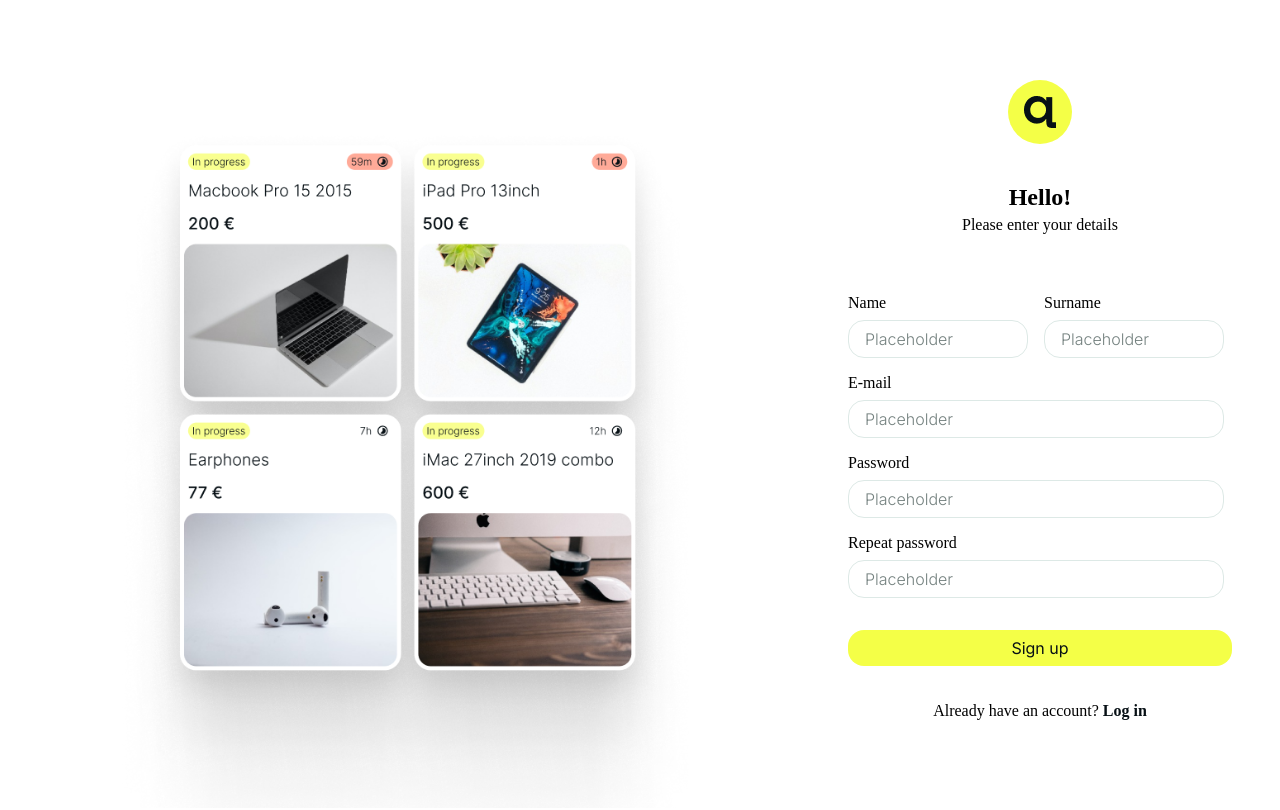
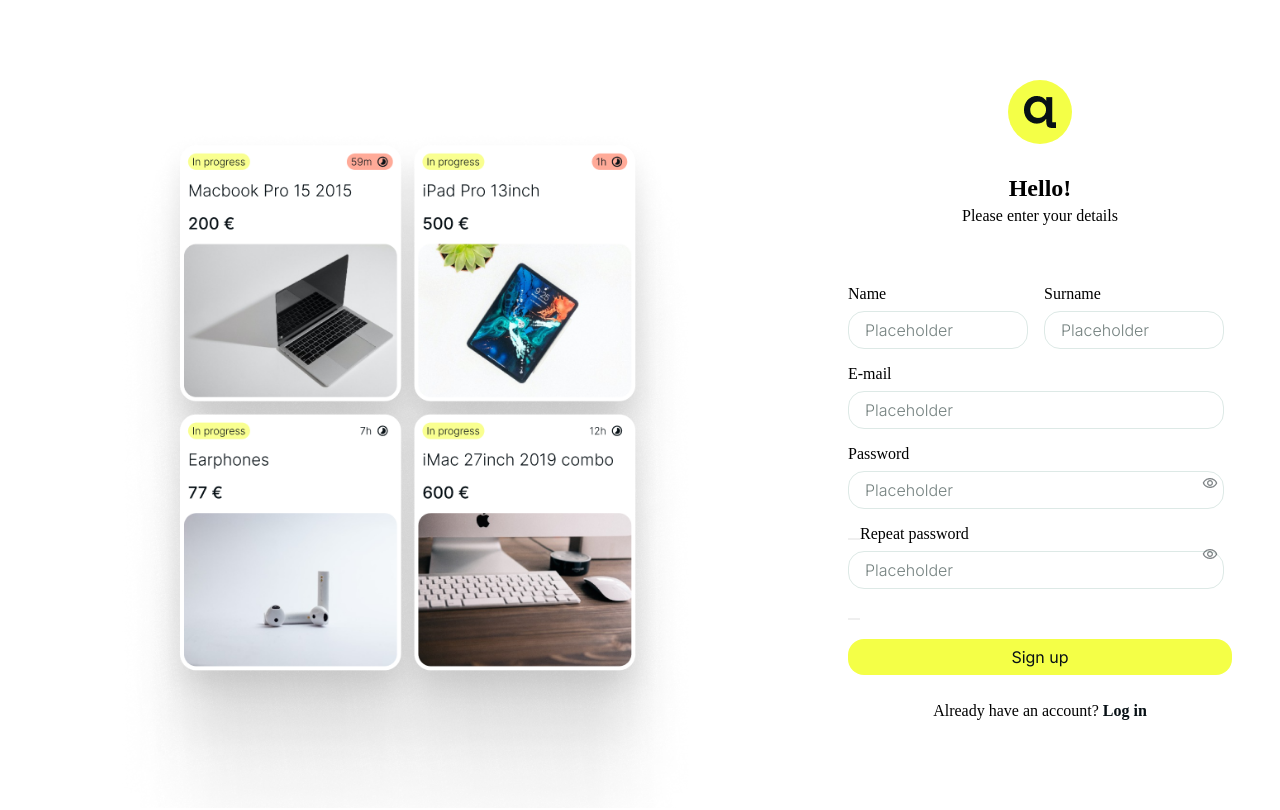
Before and after one commit to amadejaop/01-project-auctionbay-frontend-react, a React (Create React App) app: page /signup in a window 1280 px wide. Shown: the top 810 px of the page. Built offline with nearby package versions, Linux system fonts and the light colour scheme; the HTML template or start-up script is replaced by a standard one.

Commit message:
Add eye icon and a function to show/hide password

```diff
--- a/src/assets/styles/Signup.css
+++ b/src/assets/styles/Signup.css
@@ -1,3 +1,39 @@
+input[type="text"],
+input[type="email"],
+input[type="password"] {
+    margin-bottom: 16px;
+    margin-top: 8px;
+}
+
+input[type="password"] {
+    position: relative;
+}
+
+input::-webkit-input-placeholder {
+    color: #74817F;
+    opacity: 1;
+}
+
+input::-moz-placeholder {
+    color: #74817F;
+    opacity: 1;
+}
+
+input:-ms-input-placeholder {
+    color: #74817F;
+    opacity: 1;
+}
+
+input::-ms-input-placeholder {
+    color: #74817F;
+    opacity: 1;
+}
+
+input::placeholder {
+    color: #74817F;
+    opacity: 1;
+}
+
 .container {
     -ms-flex-align: stretch;
     -ms-flex-direction: row;
@@ -12,6 +48,24 @@
     display: flex;
     flex-direction: row;
     justify-content: space-between;
+}
+
+.empty-btn {
+    border: none;
+
+}
+
+.side-text {
+    -ms-flex-align: center;
+    -ms-flex-direction: column;
+    -webkit-box-align: center;
+    -webkit-box-direction: normal;
+    -webkit-box-orient: vertical;
+    align-items: center;
+    display: -ms-flexbox;
+    display: -webkit-box;
+    display: flex;
+    flex-direction: column;
 }
 
 .signup {
@@ -42,27 +96,6 @@
     padding: 64px 32px;
 }
 
-.side-text {
-    -ms-flex-align: center;
-    -ms-flex-direction: column;
-    -webkit-box-align: center;
-    -webkit-box-direction: normal;
-    -webkit-box-orient: vertical;
-    align-items: center;
-    display: -ms-flexbox;
-    display: -webkit-box;
-    display: flex;
-    flex-direction: column;
-}
-
-.twocol-form {
-    -ms-grid-columns: 1fr 8px 1fr;
-    display: -ms-grid;
-    display: grid;
-    gap: 8px;
-    grid-template-columns: 1fr 1fr;
-}
-
 .signup-input {
     -webkit-box-sizing: border-box;
     border-radius: 16px;
@@ -82,36 +115,12 @@
     margin-top: -15px;
 }
 
-input[type="text"],
-input[type="email"],
-input[type="password"] {
-    margin-bottom: 16px;
-    margin-top: 8px;
-}
-
-input::-webkit-input-placeholder {
-    color: #74817F;
-    opacity: 1;
-}
-
-input::-moz-placeholder {
-    color: #74817F;
-    opacity: 1;
-}
-
-input:-ms-input-placeholder {
-    color: #74817F;
-    opacity: 1;
-}
-
-input::-ms-input-placeholder {
-    color: #74817F;
-    opacity: 1;
-}
-
-input::placeholder {
-    color: #74817F;
-    opacity: 1;
+.twocol-form {
+    -ms-grid-columns: 1fr 8px 1fr;
+    display: -ms-grid;
+    display: grid;
+    gap: 8px;
+    grid-template-columns: 1fr 1fr;
 }
 
 .yellow-submit-btn {
@@ -131,3 +140,27 @@
     background-color: #D0DB33;
 	cursor: pointer;
 }
+
+#signup-pw-icon,
+#signup-repeat-pw-icon {
+    position: absolute;
+}
+
+#signup-pw-icon:hover,
+#signup-repeat-pw-icon:hover {
+    cursor: pointer;
+}
+
+#signup-pw-icon {
+    right: 62px;
+    top: 59.4%;
+    opacity: 0.5;
+    z-index: 99;
+}
+
+#signup-repeat-pw-icon {
+    right: 62px;
+    top: 68.2%;
+    opacity: 0.5;
+    z-index: 99;
+}
--- a/src/pages/Signup.tsx
+++ b/src/pages/Signup.tsx
@@ -2,8 +2,21 @@
 import SideImage from "../components/SideImage";
 import "../assets/styles/Signup.css";
 import Logo from "../assets/images/Logo.png";
+import Eye from "../assets/images/Eye.png";
+import { useState } from "react";
 
 export default function Signup() {
+  const [passwordShown, setPasswordShown] = useState(false);
+  const [repeatPasswordShown, setRepeatPasswordShown] = useState(false);
+
+  const togglePasswordVisibility = () => {
+    setPasswordShown(passwordShown ? false : true);
+  };
+
+  const toggleRepeatPasswordVisibility = () => {
+    setRepeatPasswordShown(repeatPasswordShown ? false : true);
+  };
+
   return (
     <>
       <div className="container">
@@ -53,25 +66,35 @@
                 <input
                   placeholder="Placeholder"
                   className="signup-input"
-                  type="password"
+                  type={passwordShown ? "text" : "password"}
                   name="password"
                   id="password"
                   pattern="^(?=.*[a-z])(?=.*[A-Z])(?=.*\d)[a-zA-Z\d]{8,}$"
                   maxLength={15}
-                />
+                />{" "}
               </label>
+              <button className="empty-btn" onClick={togglePasswordVisibility}>
+                <img id="signup-pw-icon" src={Eye} alt="eye icon" />
+              </button>
+
               <label htmlFor="confirmPassword">
                 Repeat password
                 <input
                   placeholder="Placeholder"
                   className="signup-input"
-                  type="password"
+                  type={repeatPasswordShown ? "text" : "password"}
                   name="confirmPassword"
                   id="confirmPassword"
                   pattern="^(?=.*[a-z])(?=.*[A-Z])(?=.*\d)[a-zA-Z\d]{8,}$"
                   maxLength={15}
-                />
+                />{" "}
               </label>
+              <button
+                className="empty-btn"
+                onClick={toggleRepeatPasswordVisibility}
+              >
+                <img id="signup-repeat-pw-icon" src={Eye} alt="eye icon" />
+              </button>
               <button className="yellow-submit-btn" type="submit">
                 Sign up
               </button>
```
Also changed, not shown: src/assets/images/Eye.png (added).
